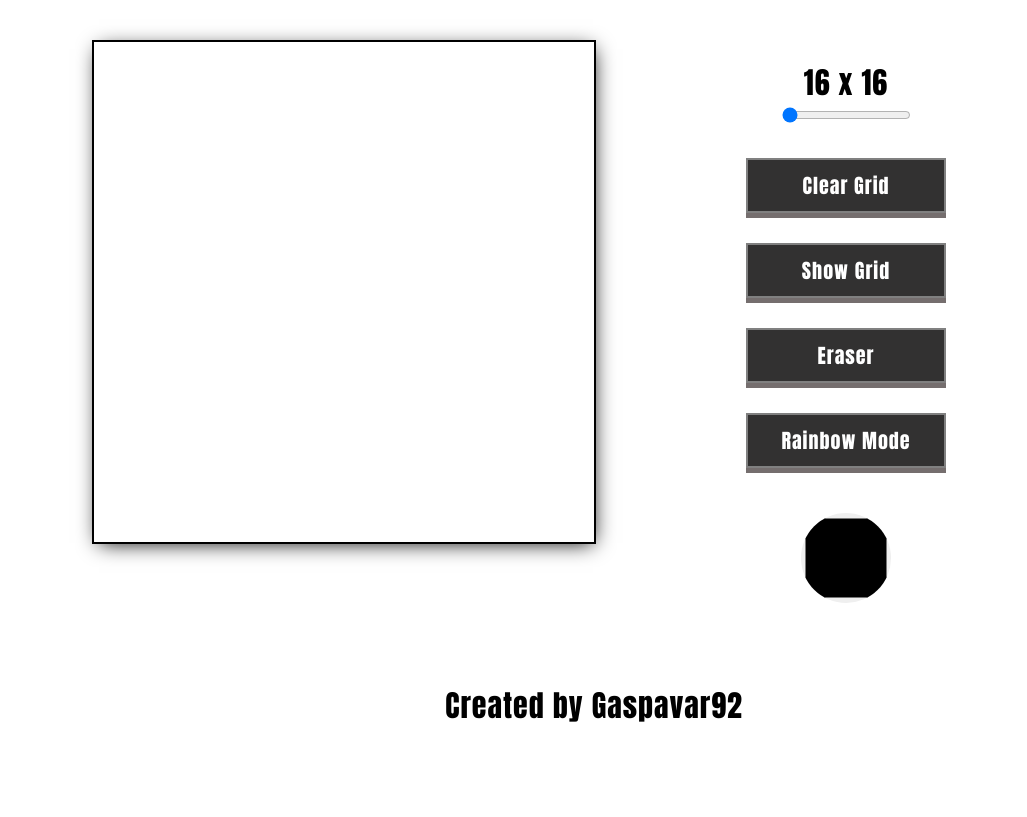
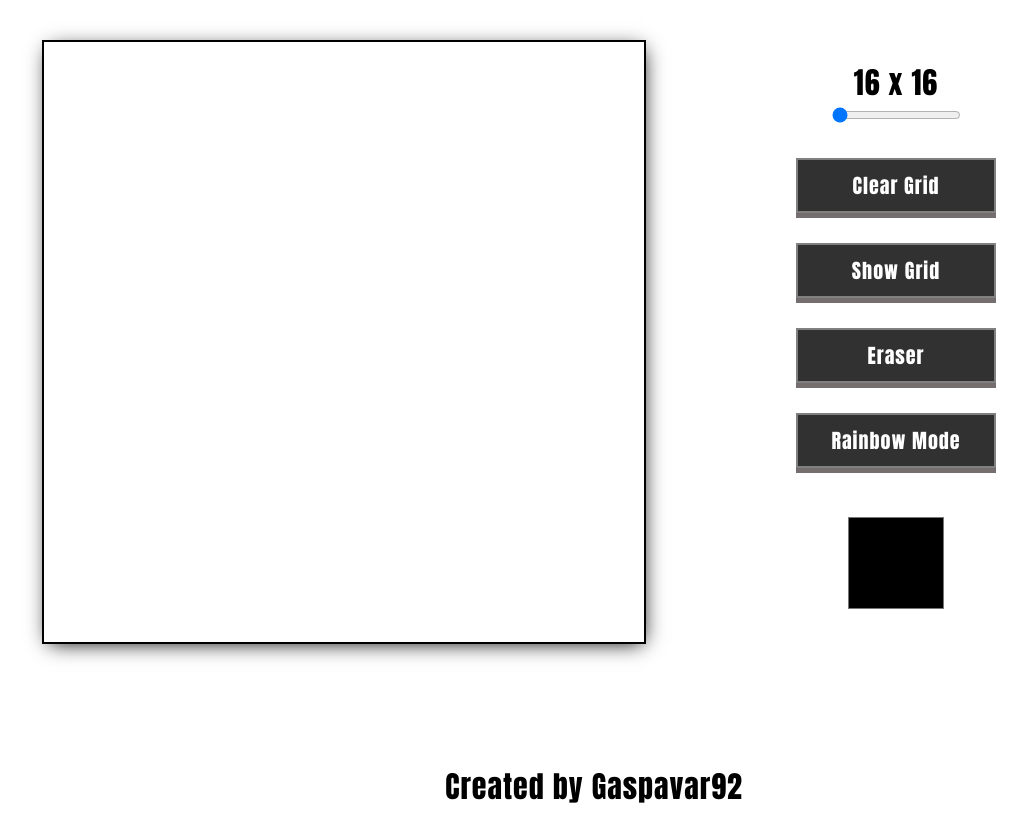
Before and after one commit to Gaspavar92/sketchGrid, a plain HTML site: page index.html in a window 1280 px wide. Shown: the part 250-1067 px from the top of the page, without its empty margins (46-1073 px from the left). Before the commit the page ends 986 px from the top, so only its background shows below. Drawn offline with Linux system fonts and the light colour scheme.

Commit message:
Added styling to input type color

```diff
--- a/style.css
+++ b/style.css
@@ -32,8 +32,8 @@ h2 {
     display: grid;
     grid-template-columns: repeat(16, 1fr);
     border: 2px solid black;
-    width: 500px;
-    height: 500px;
+    width: 600px;
+    height: 600px;
     box-shadow: 2px 4px 20px -5px black;
     margin-top: 20px;
 }
@@ -57,6 +57,7 @@ h2 {
 .range-line {
     margin-bottom: 20px;
     cursor: grab;
+    color: red;
 }
 
 .range-line:active {
@@ -91,7 +92,7 @@ h2 {
 }
 
 footer {
-    margin-top: 80px;
+    margin-top: 120px;
     font-size: 30px;
 }
 
@@ -110,19 +111,31 @@ footer a:hover {
     justify-content: center;
 }
 
+
+
 .color {
-    -webkit-appearance: none;
-    appearance: none;
-    width: 90px;
-    height: 90px;
-    border-radius: 100px;
-    border: 1px solid black;
+    margin-top: 30px;
+    background-color: transparent;
+    outline: none;
     border: none;
-    margin-top: 30px;
+    padding: 0;
+    width: 100px;
+    height: 100px;
     cursor: pointer;
+    -webkit-color-swatch-wrapper: none;
+    -webkit-color-swatch: none;
 }
 
-@media screen and (max-width: 1040px) {
+.color:hover {
+    transition: transform 0.3s ease-in-out;
+    transform: scale(1.3);
+}
+
+input[type=color]::-moz-color-swatch {
+    border-radius: 50px;
+}
+
+@media screen and (max-width: 1240px) {
     .flex-container {
         flex-direction: column;
         align-items: center;
```
